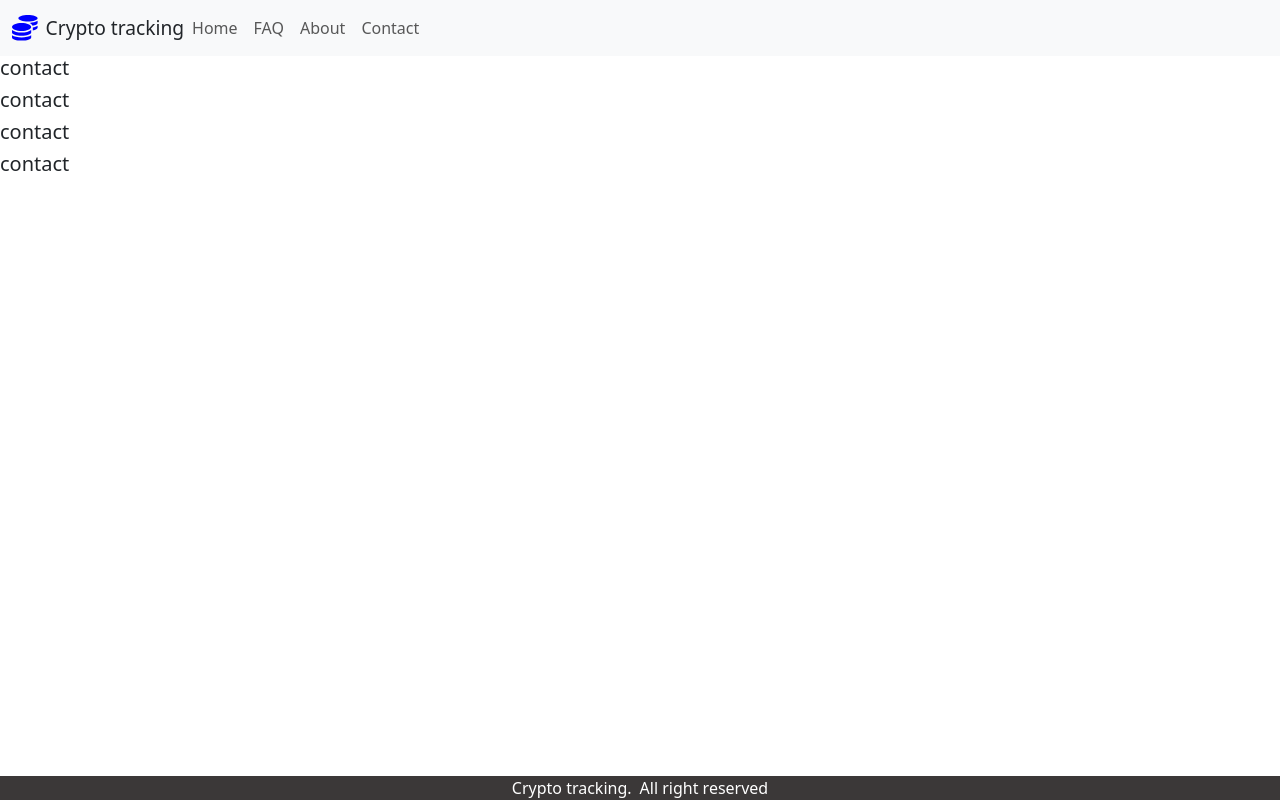
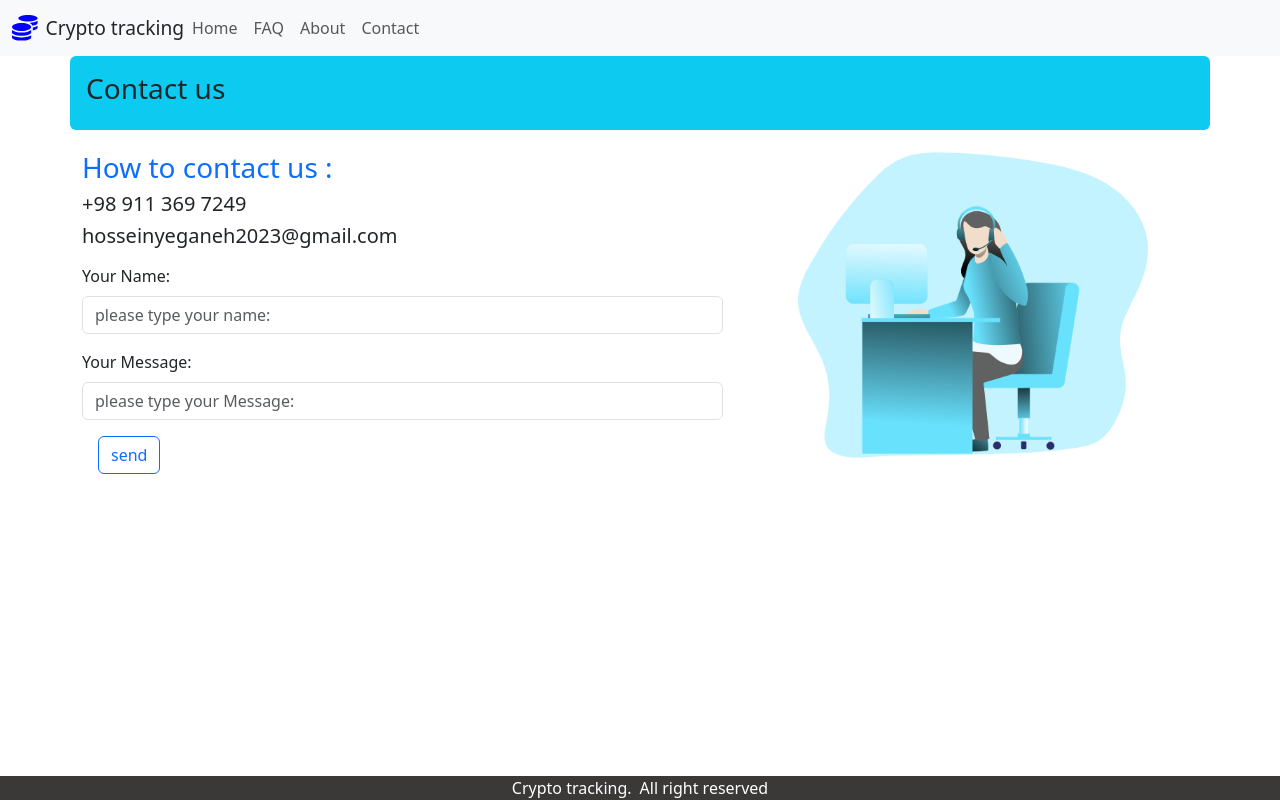
Before and after one commit to Yeganeh-Hossein/crypto-website, a React (Create React App) app: page /contact in a window 1280 px wide. Built offline with nearby package versions, Linux system fonts and the light colour scheme.

Commit message:
create a contact and about us page

```diff
--- a/src/index.css
+++ b/src/index.css
@@ -13,3 +13,14 @@ background: ghostwhite;
    /* background-color: rgb(116, 223, 247);*/
     min-height: calc(100vh - 56px - 24px);
 }
+
+.AboutImg{
+
+     width: 350px;
+     height: 350px;
+}
+.contactImg{
+
+    width: 350px;
+    height: 350px;
+}
--- a/src/pages/About.pages.jsx
+++ b/src/pages/About.pages.jsx
@@ -1,13 +1,31 @@
-import React from 'react'
-
-const about =() => {
-    return (
-        <div>
-            <h1>about</h1>
-            <h1>about</h1>
-            <h1>about</h1>
+import React from "react";
+import AboutImg from "../assets/images/about.png";
+const About = () => {
+  return (
+    <div className="container">
+      <div className="row col-12 bg-info p-3 rounded">
+        <h3>About us</h3>
+      </div>
+      <div className="row align-items-center">
+        <div className="col-md-7 ">
+          Lorem ipsum dolor sit, amet consectetur adipisicing elit. Accusamus
+          sint quibusdam itaque non facere et, perspiciatis earum vel impedit
+          fugit! Voluptates, vel dolor culpa ea reiciendis et! Omnis placeat
+          commodi id blanditiis praesentium reiciendis maxime aliquid veniam
+          quas quidem suscipit itaque quasi debitis, recusandae vel iure eum non
+          cum expedita quo maiores, modi quos esse. Facere eveniet qui cumque.
+          Distinctio voluptatem laborum sit fugiat cupiditate expedita vero sed
+          explicabo ad. Eaque, consectetur ut impedit cumque perferendis
+          dolorem. Ipsa impedit exercitationem ducimus similique reprehenderit
+          iusto repellendus nostrum, earum numquam totam, debitis aspernatur vel
+          itaque sint et delectus ab sed quasi asperiores?
         </div>
-    );
+        <div className="col-md-5 rounded text-center">
+          <img src={AboutImg} alt="AboutImg" className="img-fluid AboutImg" />
+        </div>
+      </div>
+    </div>
+  );
 };
 
-export default about;
+export default About;
--- a/src/pages/Contact.pages.jsx
+++ b/src/pages/Contact.pages.jsx
@@ -1,14 +1,57 @@
-import React from 'react'
+import React from "react";
+import contactImg from "../assets/images/contact.png";
+const Contact = () => {
+  return (
+    <div className="container">
+      <div className="row">
+      <div className="col-12 bg-info p-3 rounded">
+        <h3>Contact us</h3>
+      </div>
+      </div>
+      <div className="row align-items-center">
+        <div className="col-md-7 ">
+          <div className="mt-3">
+            <h3 className="text-primary">How to contact us :</h3>
+            <h5>+98 911 369 7249</h5>
+            <h5>hosseinyeganeh2023@gmail.com</h5>
+          </div>
+          <div className="mt-3">
 
-const  contact = () => {
-    return (
-        <div>
-            <h5>contact</h5>
-            <h5>contact</h5>
-            <h5>contact</h5>
-            <h5>contact</h5>
+              <div className="mb-3">
+                <label className="form-label">
+                   Your Name:
+                </label>
+                <input
+                  type="text"
+                  className="form-control"
+                  placeholder="please type your name:"
+                />
+
+              </div>
+              <div className="mb-3">
+                <label className="form-label">
+                   Your Message:
+                </label>
+                <input
+                  type="text"
+                  className="form-control"
+                  placeholder="please type your Message:"
+                />
+
+              </div>
+              <button className="btn btn-outline-primary ms-3">send</button>
+          </div>
         </div>
-    )
-}
+        <div className="col-md-5 rounded text-center">
+          <img
+            src={contactImg}
+            alt="contactImg"
+            className="img-fluid contactImg"
+          />
+        </div>
+      </div>
+    </div>
+  );
+};
 
-export default contact;
+export default Contact;
```
